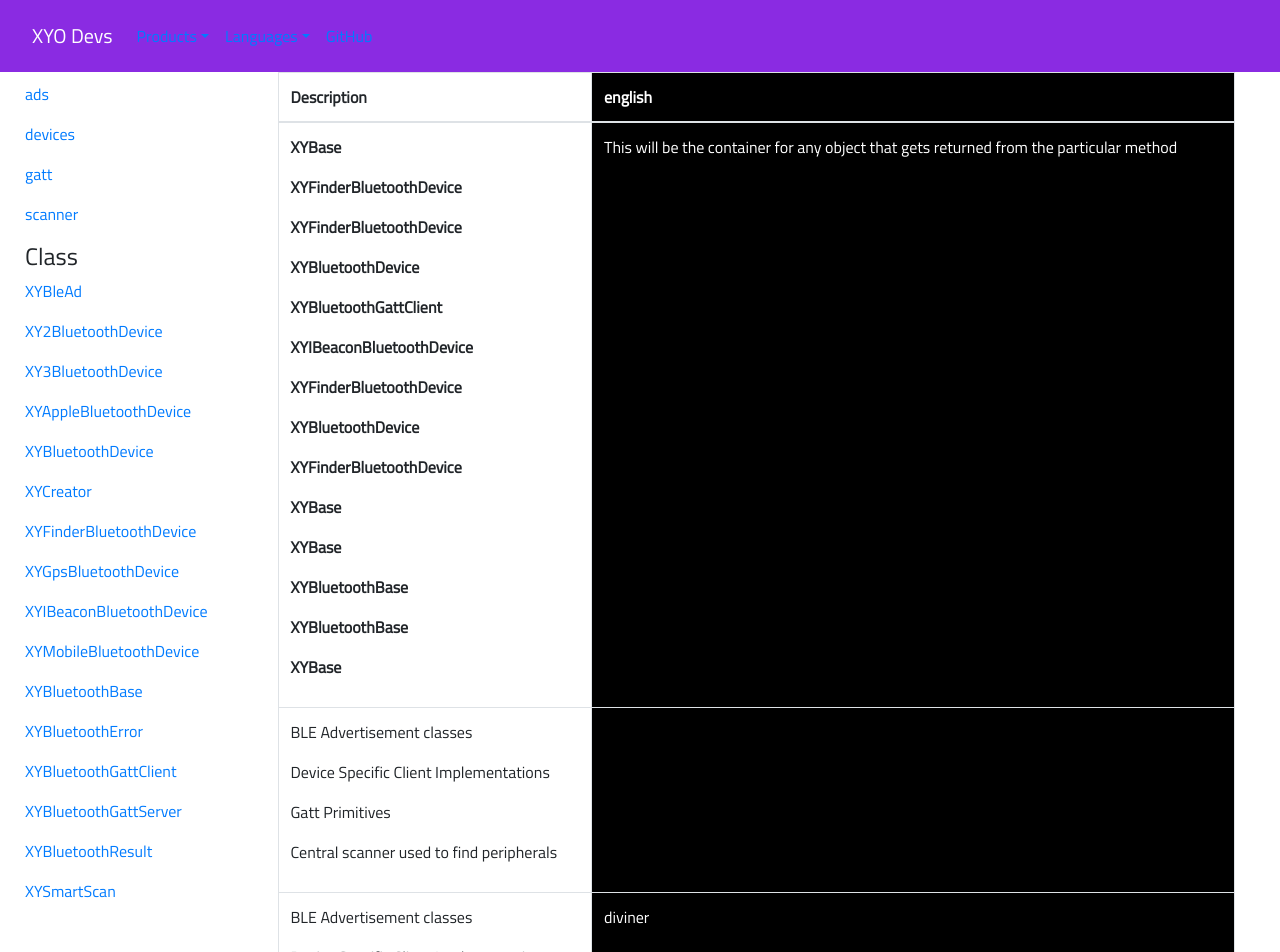
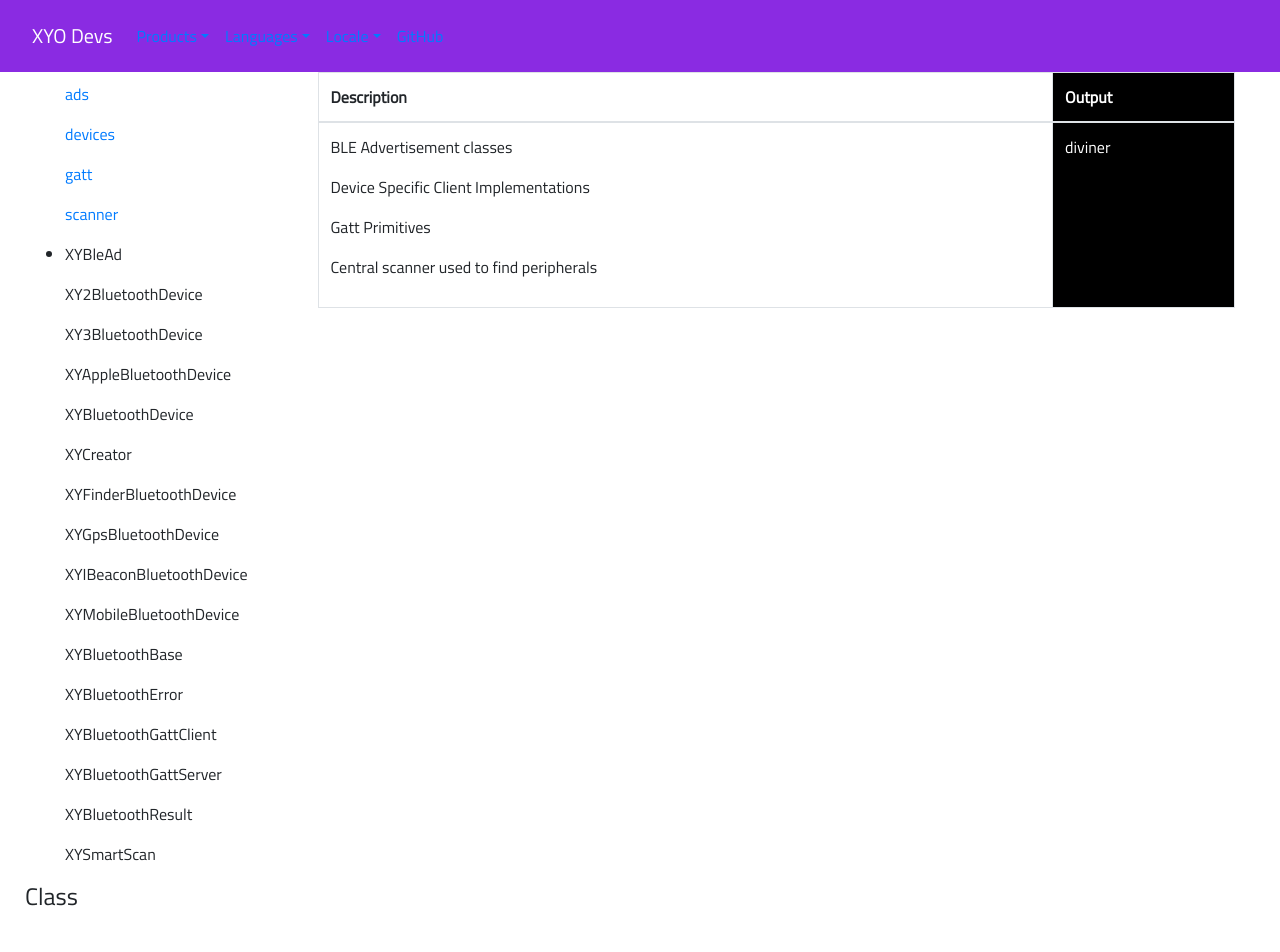
Before and after one commit to XYOracleNetwork-v1/app-reference-react, a React (Create React App) app: page / in a window 1280 px wide. Shown: the top 952 px of the page. After the commit the page ends 929 px from the top, so only its background shows below. Built offline with nearby package versions, Linux system fonts and the light colour scheme.

Commit message:
update props for method output view

```diff
--- a/src/App.js
+++ b/src/App.js
@@ -18,6 +18,8 @@ const classState = sdkBle.map((method, i) => method.modules.map(mod => mod.objec
 const superClassState = sdkBle.map((method, i) => method.modules.map(mod => mod.objects.map(obj => <p>{obj.super}</p>)))
 
 const descriptionState = sdkBle.map((method, i) => (method.modules.map(mod => <p>{mod.desc}</p>)))
+
+// const enumerationState = sdkBle.map((method, i) => method.modules.map(mod => mod.objects.map(obj => obj.enumerations.map(enums => <p>{enums.name}</p>))))
 
 class App extends Component {
   constructor(props) {
@@ -45,7 +47,6 @@ class App extends Component {
 }
 
   render() {
-
     return (
       <div className='app'>
       <Layout>
@@ -66,7 +67,7 @@ class App extends Component {
                 supers={this.state.superClasses}
                 description={this.state.descriptions}
                 startName={this.state.mainNames}
-                output=''
+                output={this.state.enumerations}
                 />
             </Col>
           </Row>
--- a/src/components/Header.js
+++ b/src/components/Header.js
@@ -69,8 +69,22 @@ export default class Header extends Component {
                   </DropdownItem>
                 </DropdownMenu>
               </UncontrolledDropdown>
+                <UncontrolledDropdown nav inNavbar>
+                <DropdownToggle nav caret>
+                  Locale
+                </DropdownToggle>
+                <DropdownMenu right>
+                  <DropdownItem>
+                    English
+                  </DropdownItem>
+                  <DropdownItem divider />
+                  <DropdownItem>
+                    Reset
+                  </DropdownItem>
+                </DropdownMenu>
+              </UncontrolledDropdown>
               <NavItem>
-                <NavLink href="https://github.com/reactstrap/reactstrap" >GitHub</NavLink>
+                <NavLink href="https://github.com/XYOracleNetwork">GitHub</NavLink>
               </NavItem>
             </Nav>
           </Collapse>
--- a/src/components/MethodOutputView.js
+++ b/src/components/MethodOutputView.js
@@ -8,6 +8,11 @@ const outputStyle = {
 
 export default class MethodView extends Component {
   render() {
+    const descriptionOutput = this.props.description.map((description, i) => (
+        <td key={i}>{this.props.description[i]}</td>
+      )
+    )
+
     return (
       <Container fluid>
         <Col sm='auto'>
@@ -15,20 +20,12 @@ export default class MethodView extends Component {
             <thead>
               <tr>
                 <th>Description</th>
-                <th style={outputStyle}>english</th>
+                <th style={outputStyle}>Output</th>
               </tr>
             </thead>
             <tbody>
               <tr>
-                <th scope="row">{this.props.supers}</th>
-                <td style={outputStyle}>This will be the container for any object that gets returned from the particular method</td>
-              </tr>
-              <tr>
-                <td>{this.props.description}</td>
-                <td style={outputStyle}></td>
-              </tr>
-              <tr>
-                <td>{this.props.description}</td>
+                {descriptionOutput}
                 <td style={outputStyle}>diviner</td>
               </tr>
             </tbody>
--- a/src/components/SideNav.js
+++ b/src/components/SideNav.js
@@ -7,12 +7,16 @@ const sideNavStyle = {
 export default class SideNav extends Component {
 
   render() {
+    console.log(this.props.classes)
     return (
-      <div style={sideNavStyle}>
-        <a href="#">{this.props.methods.map((method, i) => (<p key={i}>{method}</p>))}</a>
+    <div style={sideNavStyle}>
+      {this.props.methods.map((method, i) => (
+        <ul key={method}><a href={method}>{method}</a>
+          <li key={this.props.classes[i]}>{this.props.classes}</li>
+        </ul>))}
         <h4>Class</h4>
         <div>
-          <a href="#">{this.props.classes}</a>
+          <a href="#"></a>
         </div>
       </div>
     )
```
